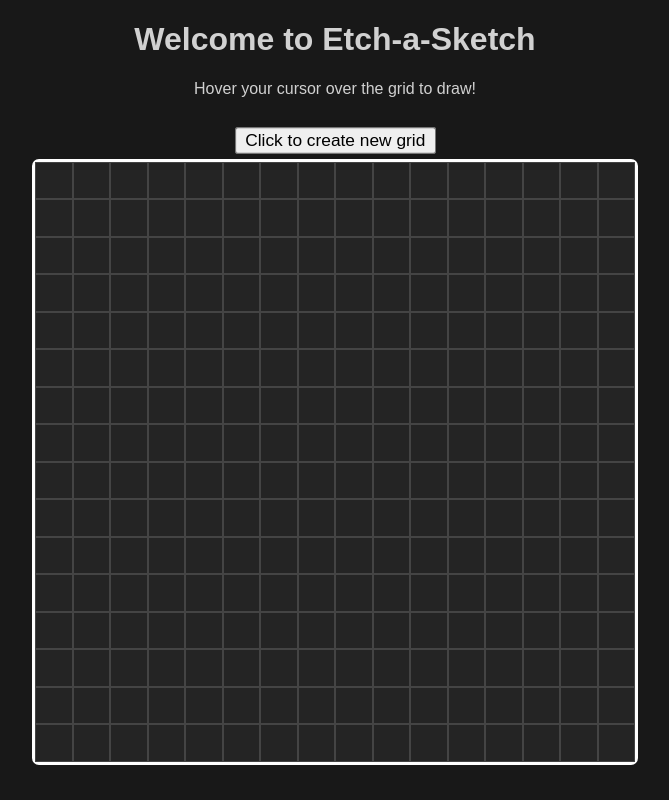
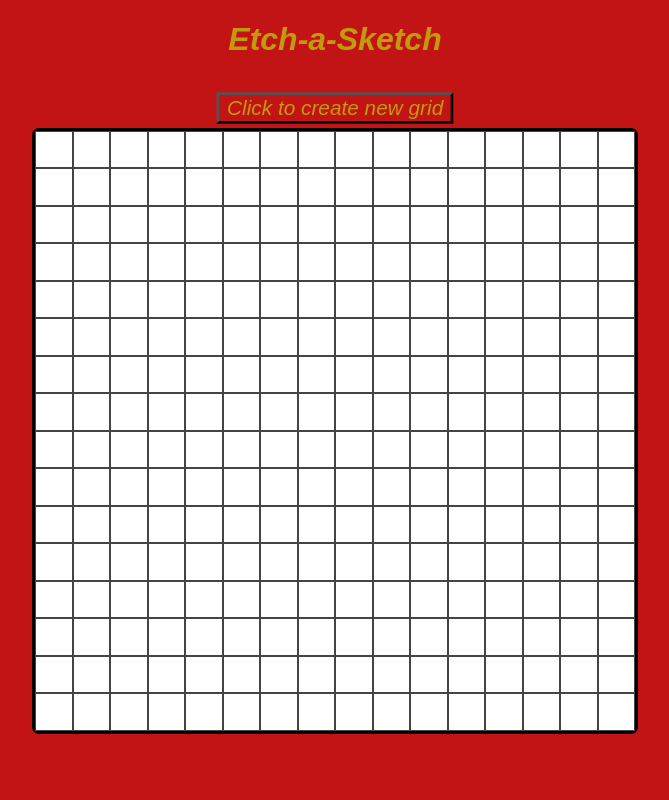
Before and after one commit to ChoiceTHEDOG/etch-a-sketch, a plain HTML site: page index.html in a window 1280 px wide. Shown: the whole page, without its empty margins (305-974 px from the left). Drawn offline with Linux system fonts and the light colour scheme.

Commit message:
Cambiando el estilo, sigue el bug de que si no insertas nada la grid desaparece

```diff
--- a/index.html
+++ b/index.html
@@ -7,8 +7,7 @@
     <title>Etch-a-Sketch</title>
 </head>
 <body>
-    <h1>Welcome to Etch-a-Sketch</h1>
-    <p>Hover your cursor over the grid to draw!</p>
+    <h1>Etch-a-Sketch</h1>
     <button type="button" onclick="customFields()">Click to create new grid</button>
     <div class="container"></div>
 </body>
--- a/script.js
+++ b/script.js
@@ -3,19 +3,19 @@
 
 
 function createGrid (numberFields) {
-    //create grid
+    // create grid
     document.querySelector('.container').style.gridTemplateRows = `repeat(${numberFields}, 1fr)`;
     document.querySelector('.container').style.gridTemplateColumns = `repeat(${numberFields}, 1fr)`;
 
-    //create grid items and place them in the grid
+    // create grid items and place them in the grid
     for (let row = 1; row < numberFields + 1; row++) {
         for (let column = 1; column < numberFields + 1; column++) {
-            //add to .container
+            // add to .container
             let newDiv = document.createElement('div');
             newDiv.classList.add('gridPart');
             document.querySelector('.container').appendChild(newDiv);
 
-            //position the element in the grid
+            // position the element in the grid
             newDiv.style.gridArea = `${row} ${column} ${row + 1} ${column + 1}`;
 
         }
@@ -23,7 +23,7 @@
 }
 
 function customFields () {
-    //asks for input and creates that many fields
+    // asks for input and creates that many fields
     let customFields = prompt("How many fields per side would you like (max. 100)?");
     customFields = Math.round(customFields); //in case the input is float
     customFields = parseInt(customFields);
@@ -38,7 +38,7 @@
         alert("Limit reached. Setting the number of fields to 100.")
     }
 
-    //deletes all fields
+    // deletes all fields
     let existingFields = document.querySelectorAll('.gridPart');
 
     for (let i= 0; i < existingFields.length; i++) {
@@ -50,14 +50,14 @@
 }
 
 function changeColor() {
-    //changes the color of the field on hover
+    // changes the color of the field on hover
     let allFields = document.querySelectorAll('.gridPart');
 
     for (let i = 0; i < allFields.length; i++) {
         allFields[i].addEventListener('mouseover', function () {
-            let red = 255;
-            let green = 255;
-            let blue = 255;
+            let red = 0;
+            let green = 0;
+            let blue = 0;
             allFields[i].style.backgroundColor = `rgb(${red}, ${green}, ${blue})`;
         })
     }
--- a/style.css
+++ b/style.css
@@ -1,37 +1,39 @@
 body {
-  background-color: rgb(24, 24, 24);
-
+  background-color: rgb(194, 20, 20);
   font-family: Arial, Helvetica, sans-serif;
   color: rgba(245, 245, 245, 0.836);
   text-align: center;
-}
-
-#copyright {
-  font-size: 0.7em;
 }
 
 .container {
   height: 75vh;
   width: 75vh;
   margin: auto;
-  border: 3px solid white;
+  border: 3px solid black;
   padding: 0px;
   border-radius: 7px;
   margin-top: 1.5em;
-
   display: grid;
-  /* grid-template-rows: repeat(16, 1fr);
-  grid-template-columns: repeat(16, 1fr); */
 }
 
 .gridPart {
   color: white;
   border: 1px solid rgb(68, 68, 68);
-  background-color:hsl(0, 0%, 14%);
+  background-color: white;
 }
 
 button {
   position: relative;
   top: 2vh;
   transform: scale(1.3);
+  color: rgb(194, 155, 12);
+  font-size: medium;
+  background-color: transparent;
+  border-color: 1px solid black;
+  font-style: italic;
 }
+
+h1 {
+  font-style: italic;
+  color: rgb(194, 155, 12);
+}
```
